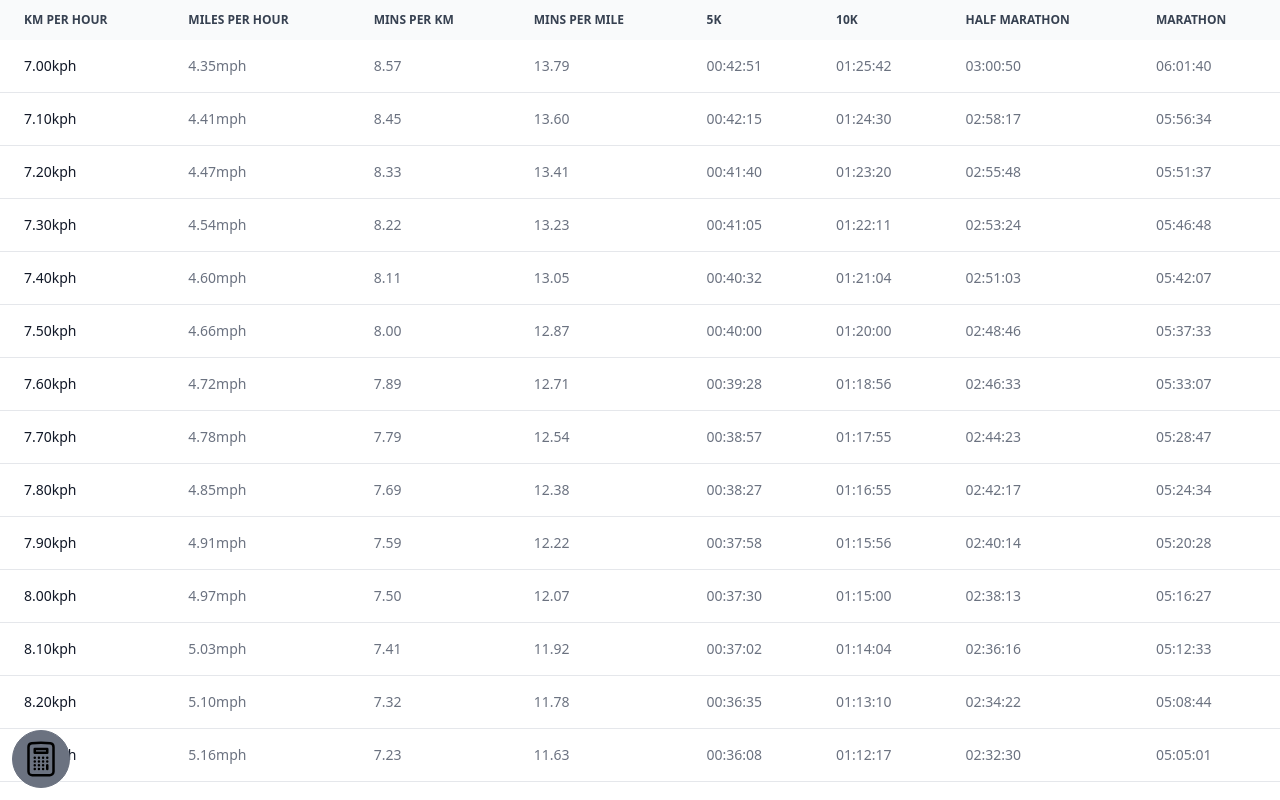
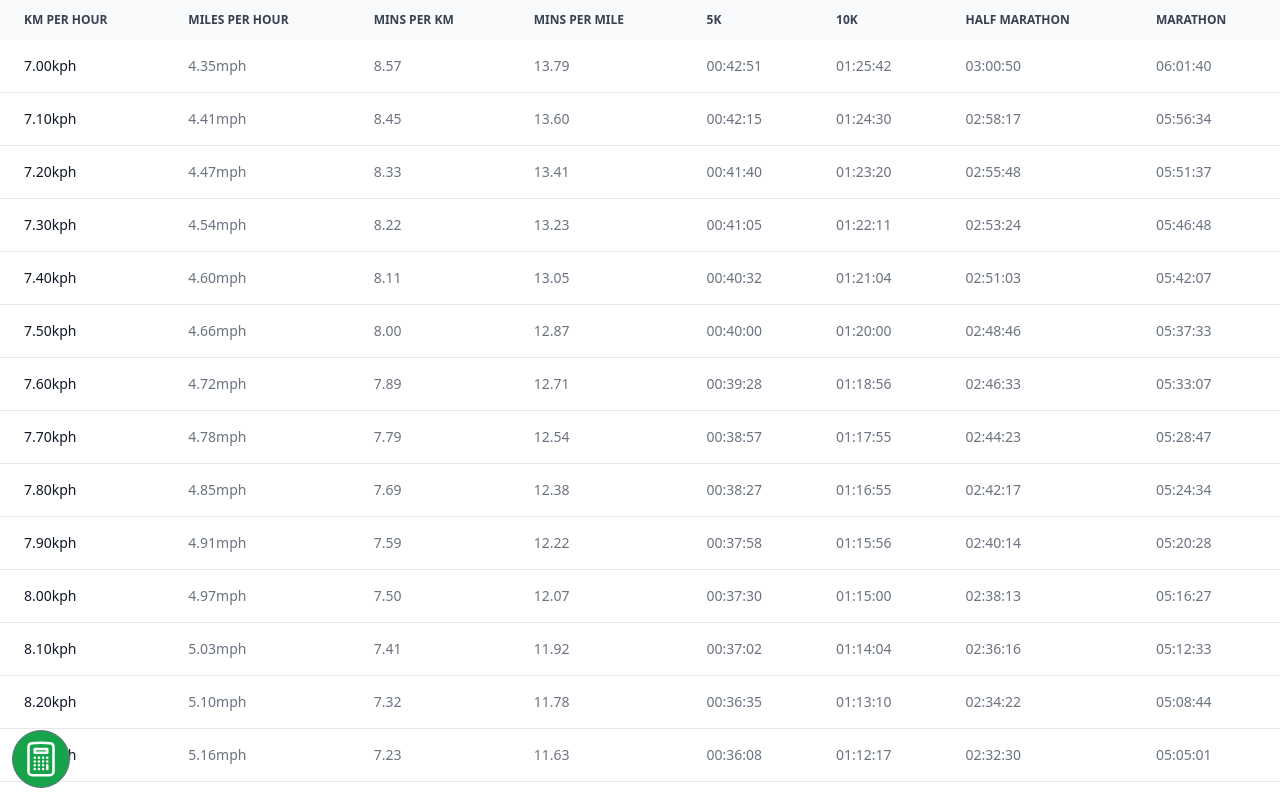
Before and after one commit to MaximilianMauroner/race-pace-cheatsheet, an Astro site: page / in a window 1280 px wide. Built offline with nearby package versions, Linux system fonts and the light colour scheme; Astro itself is replaced by a stand-in of ours.

Commit message:
fixed color issue

```diff
--- a/src/components/Calculator.tsx
+++ b/src/components/Calculator.tsx
@@ -35,7 +35,7 @@ export default function Calculator() {
     <>
       <button
         onClick={() => setOpen(!open())}
-        class="absolute bottom-3 left-3 z-[1000] rounded-full border border-gray-500 bg-gray-500 p-2 dark:bg-white "
+        class="absolute bottom-3 left-3 z-[1000] rounded-full border border-gray-500 bg-green-600 p-2 text-white dark:bg-white dark:text-green-600"
       >
         {open() ? (
           <svg
```
